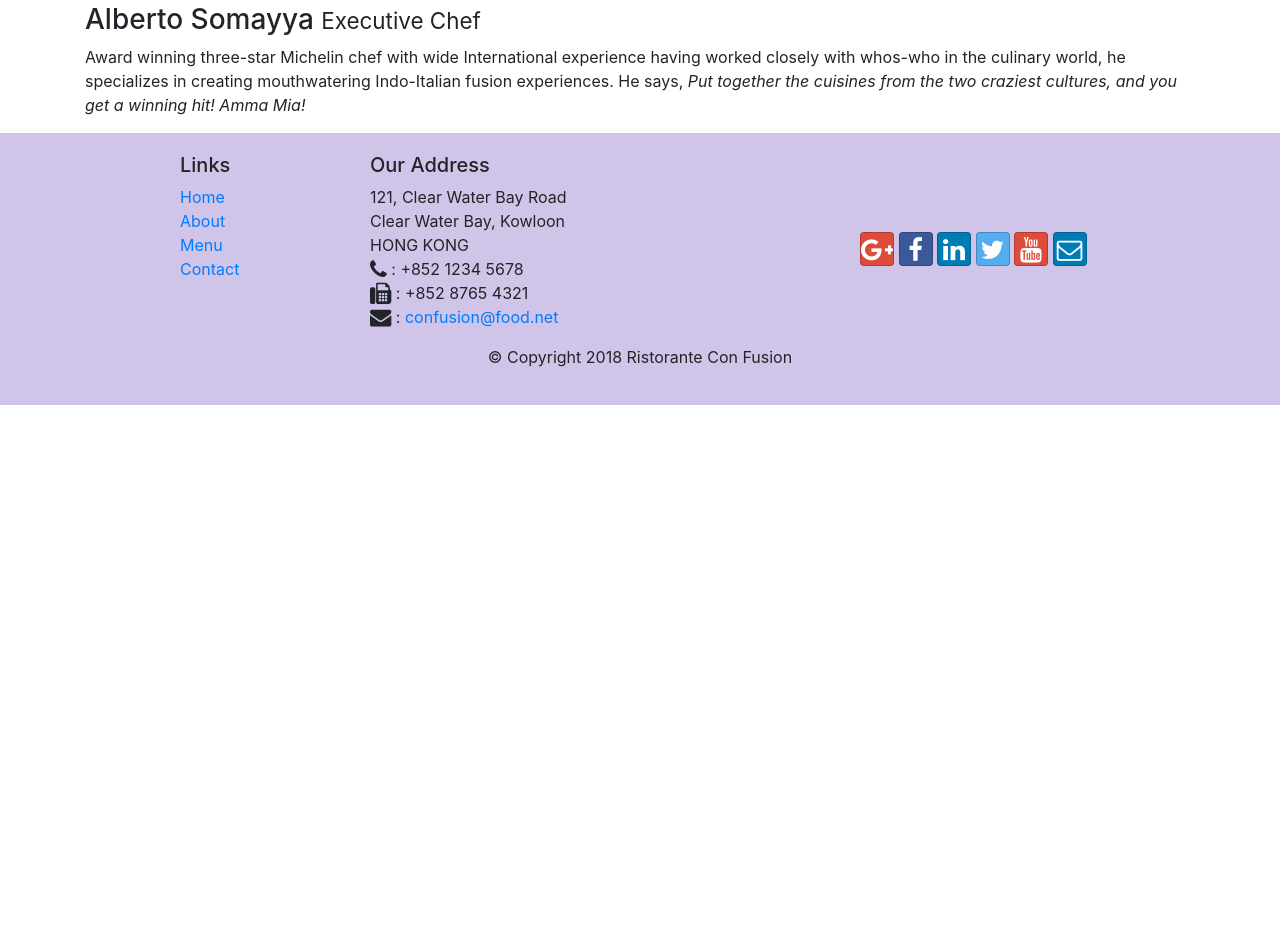
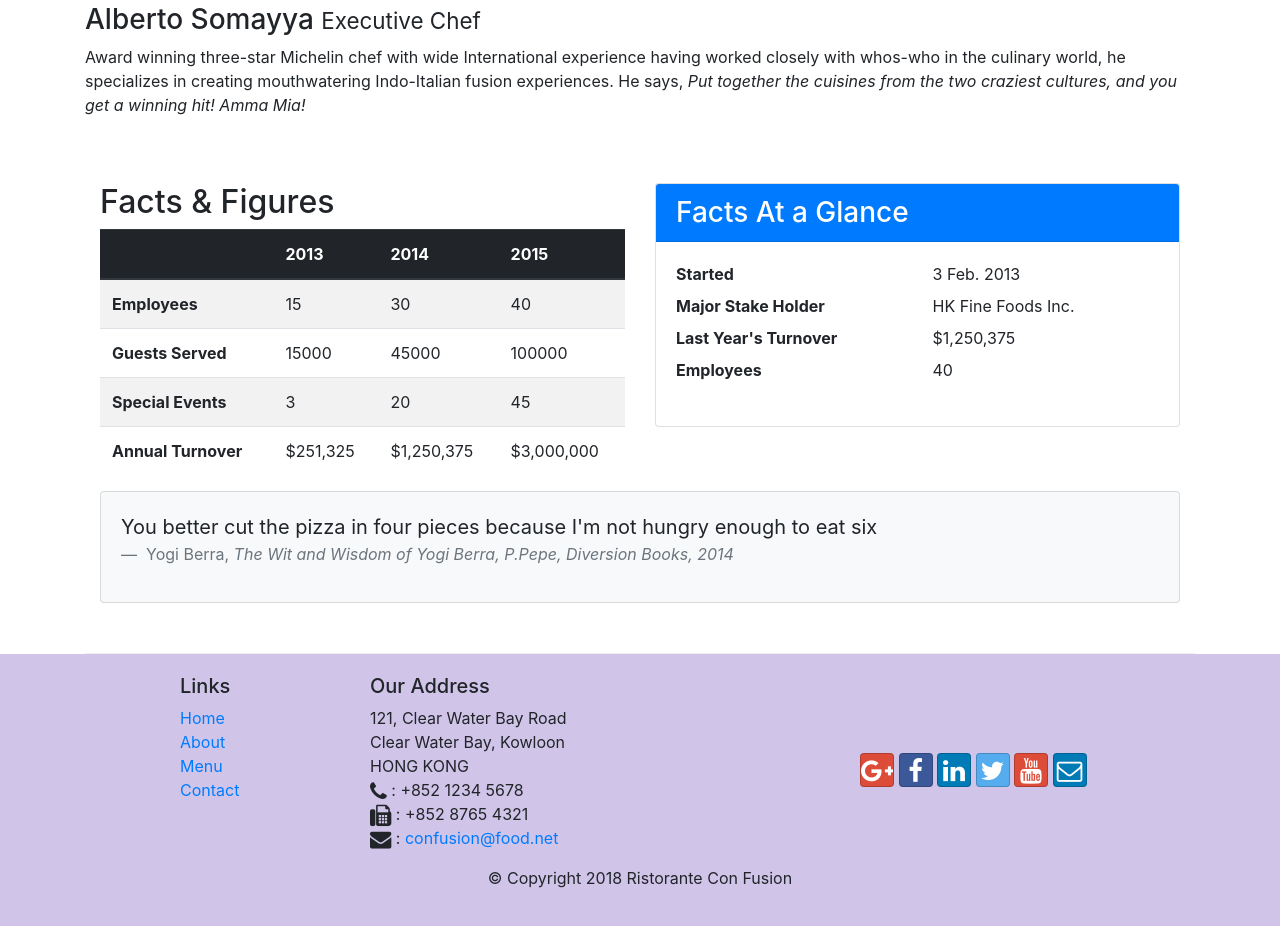
Before and after one commit to dev-athul/Wep-App-for-Restaurant, a website: page aboutus.html in a window 1280 px wide. Shown: the part 1215-2141 px from the top of the page. Before the commit the page ends 1620 px from the top, so only its background shows below. Drawn offline with nearby package versions, Linux system fonts and the light colour scheme.

Commit message:
tables & cards added

```diff
--- a/aboutus.html
+++ b/aboutus.html
@@ -9,7 +9,8 @@
     <meta http-equiv="x-ua-compatible" content="ie=edge">
 
     <!-- bootstrap online css-->
-    <link rel="stylesheet" href="https://stackpath.bootstrapcdn.com/bootstrap/4.3.1/css/bootstrap.min.css" integrity="sha384-ggOyR0iXCbMQv3Xipma34MD+dH/1fQ784/j6cY/iJTQUOhcWr7x9JvoRxT2MZw1T" crossorigin="anonymous">
+    <link rel="stylesheet" href="https://stackpath.bootstrapcdn.com/bootstrap/4.3.1/css/bootstrap.min.css"
+        integrity="sha384-ggOyR0iXCbMQv3Xipma34MD+dH/1fQ784/j6cY/iJTQUOhcWr7x9JvoRxT2MZw1T" crossorigin="anonymous">
 
     <link rel="stylesheet" href="https://cdnjs.cloudflare.com/ajax/libs/font-awesome/4.7.0/css/font-awesome.min.css">
 
@@ -36,7 +37,7 @@
     <nav class="navbar navbar-dark navbar-expand-sm  fixed-top">
         <div class="container">
 
-            <button class="navbar-toggler"   type="button" data-toggle="collapse" data-target="#Navbar">
+            <button class="navbar-toggler" type="button" data-toggle="collapse" data-target="#Navbar">
                 <span class="navbar-toggler-icon"></span>
             </button>
 
@@ -45,13 +46,17 @@
 
             <div class="collapse navbar-collapse" id="Navbar">
                 <ul class="navbar-nav mr-auto">
-                <li class="nav-item"><a class="nav-link" href="./index.html"><span class="fa fa-home fa-lg"></span> Home</a></li>
+                    <li class="nav-item"><a class="nav-link" href="./index.html"><span class="fa fa-home fa-lg"></span>
+                            Home</a></li>
 
-                <li class="nav-item"><a class="nav-link active" href="#"><span class="fa fa-info fa-lg"></span> About</a></li>
+                    <li class="nav-item"><a class="nav-link active" href="#"><span class="fa fa-info fa-lg"></span>
+                            About</a></li>
 
-                <li class="nav-item"><a class="nav-link" href="#"><span class="fa fa-list fa-lg"></span> Menu</a></li>
+                    <li class="nav-item"><a class="nav-link" href="#"><span class="fa fa-list fa-lg"></span> Menu</a>
+                    </li>
 
-                <li class="nav-item"><a class="nav-link" href="./contactus.html"><span class="fa fa-address-card fa-lg"></span> Contact</a></li>
+                    <li class="nav-item"><a class="nav-link" href="./contactus.html"><span
+                                class="fa fa-address-card fa-lg"></span> Contact</a></li>
                 </ul>
             </div>
         </div>
@@ -64,7 +69,8 @@
             <div class="row row-header">
                 <div class="col-12 col-sm-6">
                     <h1>Ristorante con Fusion</h1>
-                    <p>We take inspiration from the World's best cuisines, and create a unique fusion experience. Our lipsmacking creations will tickle your culinary senses!</p>
+                    <p>We take inspiration from the World's best cuisines, and create a unique fusion experience. Our
+                        lipsmacking creations will tickle your culinary senses!</p>
                 </div>
                 <div class="col-12 col-sm">
                 </div>
@@ -87,8 +93,13 @@
         <div class="row">
             <div class="col-12 col-sm-6">
                 <h2>Our History</h2>
-                <p>Started in 2010, Ristorante con Fusion quickly established itself as a culinary icon par excellence in Hong Kong. With its unique brand of world fusion cuisine that can be found nowhere else, it enjoys patronage from the A-list clientele in Hong Kong.  Featuring four of the best three-star Michelin chefs in the world, you never know what will arrive on your plate the next time you visit us.</p>
-                <p>The restaurant traces its humble beginnings to <em>The Frying Pan</em>, a successful chain started by our CEO, Mr. Peter Pan, that featured for the first time the world's best cuisines in a pan.</p>
+                <p>Started in 2010, Ristorante con Fusion quickly established itself as a culinary icon par excellence
+                    in Hong Kong. With its unique brand of world fusion cuisine that can be found nowhere else, it
+                    enjoys patronage from the A-list clientele in Hong Kong. Featuring four of the best three-star
+                    Michelin chefs in the world, you never know what will arrive on your plate the next time you visit
+                    us.</p>
+                <p>The restaurant traces its humble beginnings to <em>The Frying Pan</em>, a successful chain started by
+                    our CEO, Mr. Peter Pan, that featured for the first time the world's best cuisines in a pan.</p>
             </div>
             <div>
             </div>
@@ -99,13 +110,106 @@
             <div class="col-12 d-none d-sm-block">
                 <h2>Corporate Leadership</h2>
                 <h3>Peter Pan <small>Chief Epicurious Officer</small></h3>
-                <p>Our CEO, Peter, credits his hardworking East Asian immigrant parents who undertook the arduous journey to the shores of America with the intention of giving their children the best future. His mother's wizardy in the kitchen whipping up the tastiest dishes with whatever is available inexpensively at the supermarket, was his first inspiration to create the fusion cuisines for which <em>The Frying Pan</em> became well known. He brings his zeal for fusion cuisines to this restaurant, pioneering cross-cultural culinary connections.</p>
+                <p>Our CEO, Peter, credits his hardworking East Asian immigrant parents who undertook the arduous
+                    journey to the shores of America with the intention of giving their children the best future. His
+                    mother's wizardy in the kitchen whipping up the tastiest dishes with whatever is available
+                    inexpensively at the supermarket, was his first inspiration to create the fusion cuisines for which
+                    <em>The Frying Pan</em> became well known. He brings his zeal for fusion cuisines to this
+                    restaurant, pioneering cross-cultural culinary connections.</p>
                 <h3>Dhanasekaran Witherspoon <small>Chief Food Officer</small></h3>
-                <p>Our CFO, Danny, as he is affectionately referred to by his colleagues, comes from a long established family tradition in farming and produce. His experiences growing up on a farm in the Australian outback gave him great appreciation for varieties of food sources. As he puts it in his own words, <em>Everything that runs, wins, and everything that stays, pays!</em></p>
+                <p>Our CFO, Danny, as he is affectionately referred to by his colleagues, comes from a long established
+                    family tradition in farming and produce. His experiences growing up on a farm in the Australian
+                    outback gave him great appreciation for varieties of food sources. As he puts it in his own words,
+                    <em>Everything that runs, wins, and everything that stays, pays!</em></p>
                 <h3>Agumbe Tang <small>Chief Taste Officer</small></h3>
-                <p>Blessed with the most discerning gustatory sense, Agumbe, our CTO, personally ensures that every dish that we serve meets his exacting tastes. Our chefs dread the tongue lashing that ensues if their dish does not meet his exacting standards. He lives by his motto, <em>You click only if you survive my lick.</em></p>
+                <p>Blessed with the most discerning gustatory sense, Agumbe, our CTO, personally ensures that every dish
+                    that we serve meets his exacting tastes. Our chefs dread the tongue lashing that ensues if their
+                    dish does not meet his exacting standards. He lives by his motto, <em>You click only if you survive
+                        my lick.</em></p>
                 <h3>Alberto Somayya <small>Executive Chef</small></h3>
-                <p>Award winning three-star Michelin chef with wide International experience having worked closely with whos-who in the culinary world, he specializes in creating mouthwatering Indo-Italian fusion experiences. He says, <em>Put together the cuisines from the two craziest cultures, and you get a winning hit! Amma Mia!</em></p>
+                <p>Award winning three-star Michelin chef with wide International experience having worked closely with
+                    whos-who in the culinary world, he specializes in creating mouthwatering Indo-Italian fusion
+                    experiences. He says, <em>Put together the cuisines from the two craziest cultures, and you get a
+                        winning hit! Amma Mia!</em></p>
+            </div>
+        </div>
+
+        <div class="row row-content">
+            <div class="col-12 col-sm-6">
+                <h2>Facts &amp; Figures</h2>
+                <div class="table-responsible">
+                    <table class="table table-striped">
+                        <thead class="thead-dark">
+                            <tr>
+                                <th>&nbsp;</th>
+                                <th>2013</th>
+                                <th>2014</th>
+                                <th>2015</th>
+                            </tr>
+                        </thead>
+                        <tbody>
+                            <tr>
+                                <th>Employees</th>
+                                <td>15</td>
+                                <td>30</td>
+                                <td>40</td>
+                            </tr>
+                            <tr>
+                                <th>Guests Served</th>
+                                <td>15000</td>
+                                <td>45000</td>
+                                <td>100000</td>
+                            </tr>
+                            <tr>
+                                <th>Special Events</th>
+                                <td>3</td>
+                                <td>20</td>
+                                <td>45</td>
+                            </tr>
+                            <tr>
+                                <th>Annual Turnover</th>
+                                <td>$251,325</td>
+                                <td>$1,250,375</td>
+                                <td>$3,000,000</td>
+                            </tr>
+
+                        </tbody>
+                    </table>
+
+                </div>
+
+            </div>
+            <div class="col-12 col-sm-6">
+                <div class="card">
+                    <h3 class="card-header bg-primary text-white">Facts At a Glance</h3>
+                    <div class="card-body">
+                        <dl class="row">
+                            <dt class="col-6">Started</dt>
+                            <dd class="col-6">3 Feb. 2013</dd>
+                            <dt class="col-6">Major Stake Holder</dt>
+                            <dd class="col-6">HK Fine Foods Inc.</dd>
+                            <dt class="col-6">Last Year's Turnover</dt>
+                            <dd class="col-6">$1,250,375</dd>
+                            <dt class="col-6">Employees</dt>
+                            <dd class="col-6">40</dd>
+
+                        </dl>
+                    </div>
+                </div>
+
+            </div>
+            <div class="col-12">
+                <div class="card card-body bg-light">
+                    <blockquote class="blockquote">
+                        <p class="mb-0">
+                            You better cut the pizza in four pieces because I'm not hungry enough to eat six
+                        </p>
+                        <footer class="blockquote-footer">
+                            Yogi Berra,
+                            <cite title="Source Title">The Wit and Wisdom of Yogi Berra, P.Pepe, Diversion Books, 2014</cite>
+                        </footer>
+                    </blockquote>
+                </div>
             </div>
         </div>
 
@@ -145,21 +249,27 @@
                         HONG KONG<br>
                         <i class="fa fa-phone fa-lg"></i> : +852 1234 5678<br>
                         <i class="fa fa-fax fa-lg"></i> : +852 8765 4321<br>
-		              <i class="fa fa-envelope fa-lg"></i> : <a href="mailto:confusion@food.net">confusion@food.net</a>
+                        <i class="fa fa-envelope fa-lg"></i> : <a
+                            href="mailto:confusion@food.net">confusion@food.net</a>
                     </address>
                 </div>
                 <div class="col-12 col-sm-4 align-self-center">
                     <div class="col-auto">
 
-                        <a class="btn btn-social-icon btn-google" href="http://google.com/+"><i class="fa fa-google-plus"></i></a>
+                        <a class="btn btn-social-icon btn-google" href="http://google.com/+"><i
+                                class="fa fa-google-plus"></i></a>
 
-                        <a class="btn btn-social-icon btn-facebook" href="http://www.facebook.com/profile.php?id="><i class="fa fa-facebook"></i></a>
+                        <a class="btn btn-social-icon btn-facebook" href="http://www.facebook.com/profile.php?id="><i
+                                class="fa fa-facebook"></i></a>
 
-                        <a class="btn btn-social-icon btn-linkedin" href="http://www.linkedin.com/in/"><i class="fa fa-linkedin"></i></a>
+                        <a class="btn btn-social-icon btn-linkedin" href="http://www.linkedin.com/in/"><i
+                                class="fa fa-linkedin"></i></a>
 
-                        <a class="btn btn-social-icon btn-twitter" href="http://twitter.com/"><i class="fa fa-twitter"></i></a>
+                        <a class="btn btn-social-icon btn-twitter" href="http://twitter.com/"><i
+                                class="fa fa-twitter"></i></a>
 
-                        <a class="btn btn-social-icon btn-google" href="http://youtube.com/"><i class="fa fa-youtube"></i></a>
+                        <a class="btn btn-social-icon btn-google" href="http://youtube.com/"><i
+                                class="fa fa-youtube"></i></a>
 
                         <a class="btn btn-social-icon btn-linkedin" href="mailto:"><i class="fa fa-envelope-o"></i></a>
                     </div>
@@ -180,9 +290,15 @@
     <script src="node_modules/bootstrap/dist/js/bootstrap.min.js"></script>
 
     <!-- Bootstrap online JS-->
-    <script src="https://code.jquery.com/jquery-3.3.1.slim.min.js" integrity="sha384-q8i/X+965DzO0rT7abK41JStQIAqVgRVzpbzo5smXKp4YfRvH+8abtTE1Pi6jizo" crossorigin="anonymous"></script>
-<script src="https://cdnjs.cloudflare.com/ajax/libs/popper.js/1.14.7/umd/popper.min.js" integrity="sha384-UO2eT0CpHqdSJQ6hJty5KVphtPhzWj9WO1clHTMGa3JDZwrnQq4sF86dIHNDz0W1" crossorigin="anonymous"></script>
-<script src="https://stackpath.bootstrapcdn.com/bootstrap/4.3.1/js/bootstrap.min.js" integrity="sha384-JjSmVgyd0p3pXB1rRibZUAYoIIy6OrQ6VrjIEaFf/nJGzIxFDsf4x0xIM+B07jRM" crossorigin="anonymous"></script>
+    <script src="https://code.jquery.com/jquery-3.3.1.slim.min.js"
+        integrity="sha384-q8i/X+965DzO0rT7abK41JStQIAqVgRVzpbzo5smXKp4YfRvH+8abtTE1Pi6jizo"
+        crossorigin="anonymous"></script>
+    <script src="https://cdnjs.cloudflare.com/ajax/libs/popper.js/1.14.7/umd/popper.min.js"
+        integrity="sha384-UO2eT0CpHqdSJQ6hJty5KVphtPhzWj9WO1clHTMGa3JDZwrnQq4sF86dIHNDz0W1"
+        crossorigin="anonymous"></script>
+    <script src="https://stackpath.bootstrapcdn.com/bootstrap/4.3.1/js/bootstrap.min.js"
+        integrity="sha384-JjSmVgyd0p3pXB1rRibZUAYoIIy6OrQ6VrjIEaFf/nJGzIxFDsf4x0xIM+B07jRM"
+        crossorigin="anonymous"></script>
 
 
 </body>
```
Lines whose indentation alone changed are shown as unchanged.
